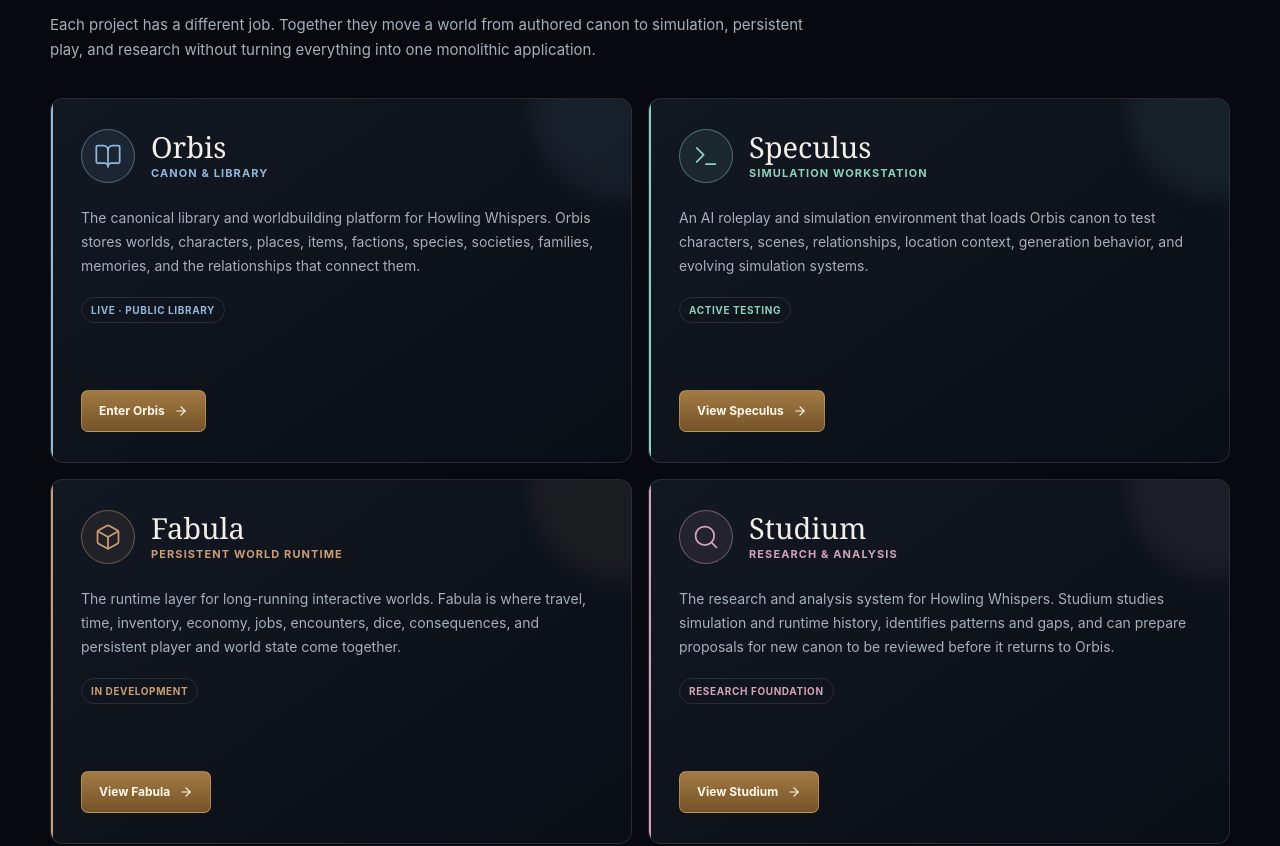
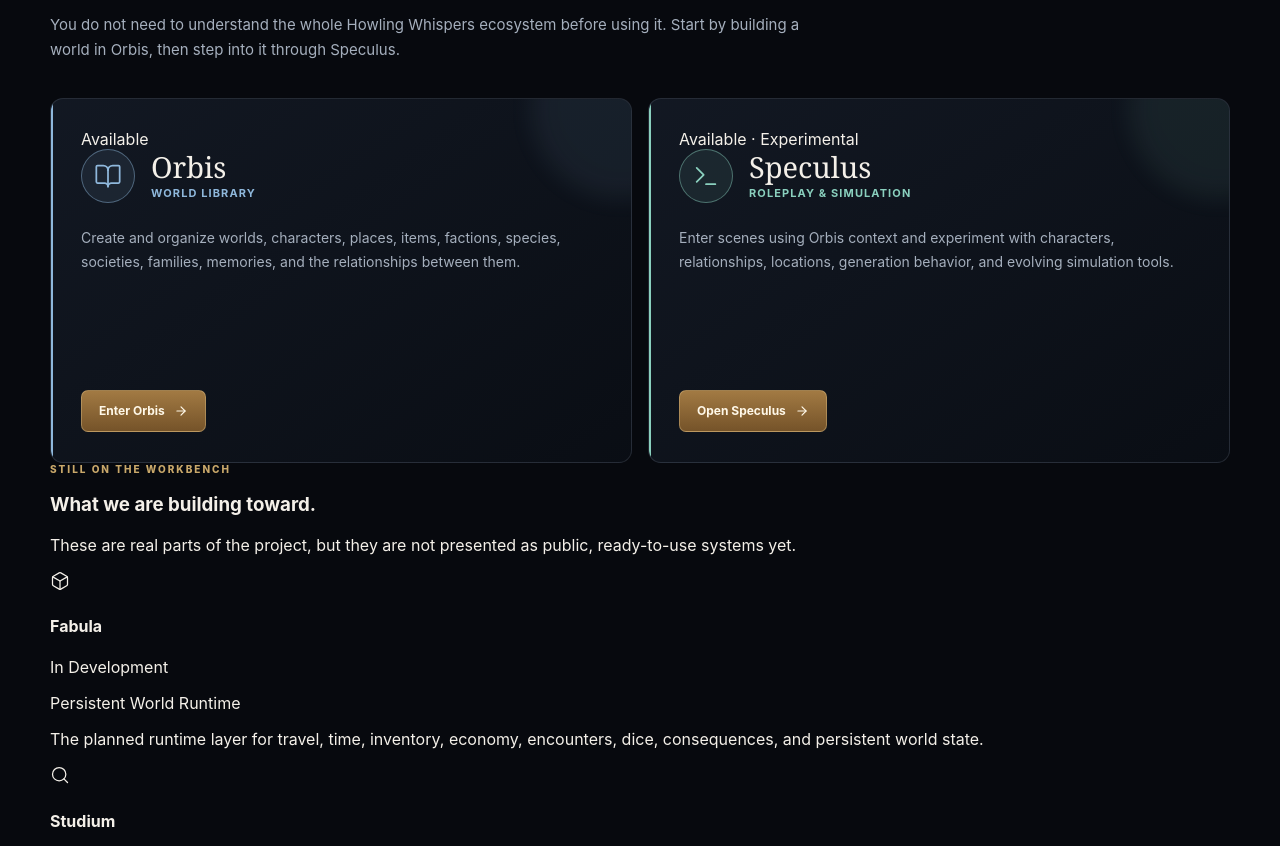
Before and after one commit to HowlingWhispers/HW-Landing, a React (Vite) app: page / in a window 1280 px wide. Shown: the part 940-1786 px from the top of the page. Built offline with nearby package versions, Linux system fonts and the light colour scheme.

Commit message:
Redesign landing page as welcoming project entrance

```diff
--- a/src/components/Projects.tsx
+++ b/src/components/Projects.tsx
@@ -1,72 +1,78 @@
 import type { CSSProperties } from 'react';
 import { ArrowRight, BookOpen, Box, Search, Terminal } from 'lucide-react';
 
-const projects = [
+const availableProjects = [
   {
     id: 'orbis',
     name: 'Orbis',
-    tagline: 'Canon & Library',
+    tagline: 'World Library',
     description:
-      'The canonical library and worldbuilding platform for Howling Whispers. Orbis stores worlds, characters, places, items, factions, species, societies, families, memories, and the relationships that connect them.',
+      'Create and organize worlds, characters, places, items, factions, species, societies, families, memories, and the relationships between them.',
     icon: BookOpen,
     accent: 'var(--accent-orbis)',
-    primaryButton: { label: 'Enter Orbis', href: 'https://lib.thehowlingwhispers.com/' },
-    status: 'Live · Public Library',
+    action: { label: 'Enter Orbis', href: 'https://lib.thehowlingwhispers.com/' },
+    status: 'Available',
   },
   {
     id: 'speculus',
     name: 'Speculus',
-    tagline: 'Simulation Workstation',
+    tagline: 'Roleplay & Simulation',
     description:
-      'An AI roleplay and simulation environment that loads Orbis canon to test characters, scenes, relationships, location context, generation behavior, and evolving simulation systems.',
+      'Enter scenes using Orbis context and experiment with characters, relationships, locations, generation behavior, and evolving simulation tools.',
     icon: Terminal,
     accent: 'var(--accent-speculus)',
-    primaryButton: { label: 'View Speculus', href: 'https://lib.thehowlingwhispers.com/projects/speculus' },
-    status: 'Active Testing',
+    action: { label: 'Open Speculus', href: 'https://lib.thehowlingwhispers.com/projects/speculus' },
+    status: 'Available · Experimental',
   },
+];
+
+const futureProjects = [
   {
     id: 'fabula',
     name: 'Fabula',
     tagline: 'Persistent World Runtime',
     description:
-      'The runtime layer for long-running interactive worlds. Fabula is where travel, time, inventory, economy, jobs, encounters, dice, consequences, and persistent player and world state come together.',
+      'The planned runtime layer for travel, time, inventory, economy, encounters, dice, consequences, and persistent world state.',
     icon: Box,
     accent: 'var(--accent-fabula)',
-    primaryButton: { label: 'View Fabula', href: 'https://lib.thehowlingwhispers.com/projects/fabula' },
     status: 'In Development',
   },
   {
     id: 'studium',
     name: 'Studium',
-    tagline: 'Research & Analysis',
+    tagline: 'Research & Living Canon',
     description:
-      'The research and analysis system for Howling Whispers. Studium studies simulation and runtime history, identifies patterns and gaps, and can prepare proposals for new canon to be reviewed before it returns to Orbis.',
+      'Research infrastructure that studies simulation history and prepares possible canon additions for review instead of silently rewriting a world.',
     icon: Search,
     accent: 'var(--accent-studium)',
-    primaryButton: { label: 'View Studium', href: 'https://github.com/HowlingWhispers/HW-Studium' },
-    status: 'Research Foundation',
+    status: 'Research · In Development',
   },
 ];
 
 export function Projects() {
   return (
-    <section id="projects" className="projects" aria-labelledby="projects-title">
-      <div className="section-header">
-        <p className="section-kicker">THE CORE PROJECTS</p>
-        <h2 id="projects-title" className="section-title">Four systems. One shared world.</h2>
+    <section id="projects" className="projects welcome-projects" aria-labelledby="projects-title">
+      <div id="available" className="section-header">
+        <p className="section-kicker">WHERE TO START</p>
+        <h2 id="projects-title" className="section-title">Two doors are open.</h2>
         <p className="section-description">
-          Each project has a different job. Together they move a world from authored canon to simulation,
-          persistent play, and research without turning everything into one monolithic application.
+          You do not need to understand the whole Howling Whispers ecosystem before using it.
+          Start by building a world in Orbis, then step into it through Speculus.
         </p>
       </div>
 
-      <div className="projects-grid">
-        {projects.map((project) => (
+      <div className="projects-grid projects-grid--available">
+        {availableProjects.map((project) => (
           <article
             key={project.id}
-            className="project-card"
+            className="project-card project-card--available"
             style={{ '--project-accent': project.accent } as CSSProperties}
           >
+            <div className="project-card__statusline">
+              <span className="availability-dot" aria-hidden="true" />
+              <span>{project.status}</span>
+            </div>
+
             <div className="project-header">
               <div className="project-icon" aria-hidden="true">
                 <project.icon size={28} strokeWidth={1.5} />
@@ -78,22 +84,51 @@ export function Projects() {
             </div>
 
             <p className="project-description">{project.description}</p>
-            <p className="project-status">{project.status}</p>
 
             <div className="project-actions">
               <a
-                href={project.primaryButton.href}
+                href={project.action.href}
                 target="_blank"
                 rel="noopener noreferrer"
                 className="button button--primary"
               >
-                <span>{project.primaryButton.label}</span>
+                <span>{project.action.label}</span>
                 <ArrowRight size={14} aria-hidden="true" />
               </a>
             </div>
           </article>
         ))}
       </div>
+
+      <div className="future-projects">
+        <div className="future-projects__intro">
+          <p className="section-kicker">STILL ON THE WORKBENCH</p>
+          <h3>What we are building toward.</h3>
+          <p>
+            These are real parts of the project, but they are not presented as public, ready-to-use systems yet.
+          </p>
+        </div>
+
+        <div className="future-projects__grid">
+          {futureProjects.map((project) => (
+            <article
+              key={project.id}
+              className="future-project"
+              style={{ '--project-accent': project.accent } as CSSProperties}
+            >
+              <project.icon size={20} strokeWidth={1.5} aria-hidden="true" />
+              <div>
+                <div className="future-project__heading">
+                  <h4>{project.name}</h4>
+                  <span>{project.status}</span>
+                </div>
+                <p className="future-project__tagline">{project.tagline}</p>
+                <p>{project.description}</p>
+              </div>
+            </article>
+          ))}
+        </div>
+      </div>
     </section>
   );
 }
```
